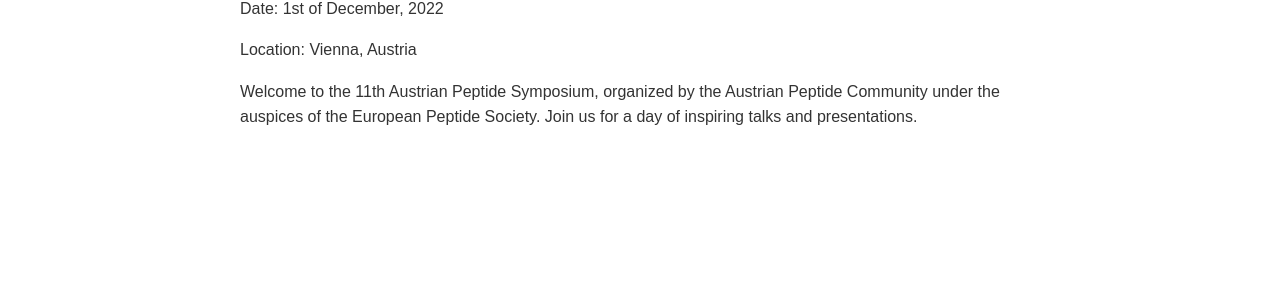
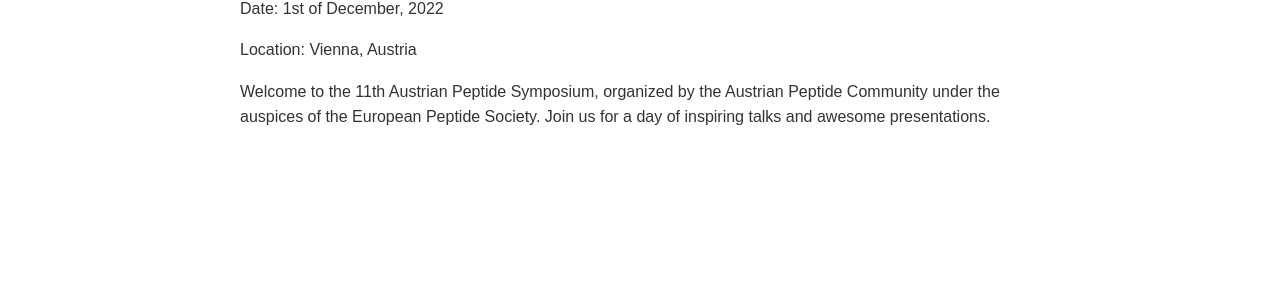
Before and after one commit to austrianpeptide/v2, a Jekyll site: the page built from index.markdown, in a window 1280 px wide and 900 px high. Shown: the part 250-550 px from the top of the window. Built offline with Jekyll 4.4.1, drawn with Linux system fonts in a browser that asks for light colours.

Commit message:
Update content.yml

```diff
--- a/_data/content.yml
+++ b/_data/content.yml
@@ -106,7 +106,7 @@
 
     Welcome to the 11th Austrian Peptide Symposium, organized by the Austrian Peptide
     Community under the auspices of the European Peptide Society. Join us for a day
-    of inspiring talks and presentations.
+    of inspiring talks and awesome presentations.
 
     '
 speakers:
```
